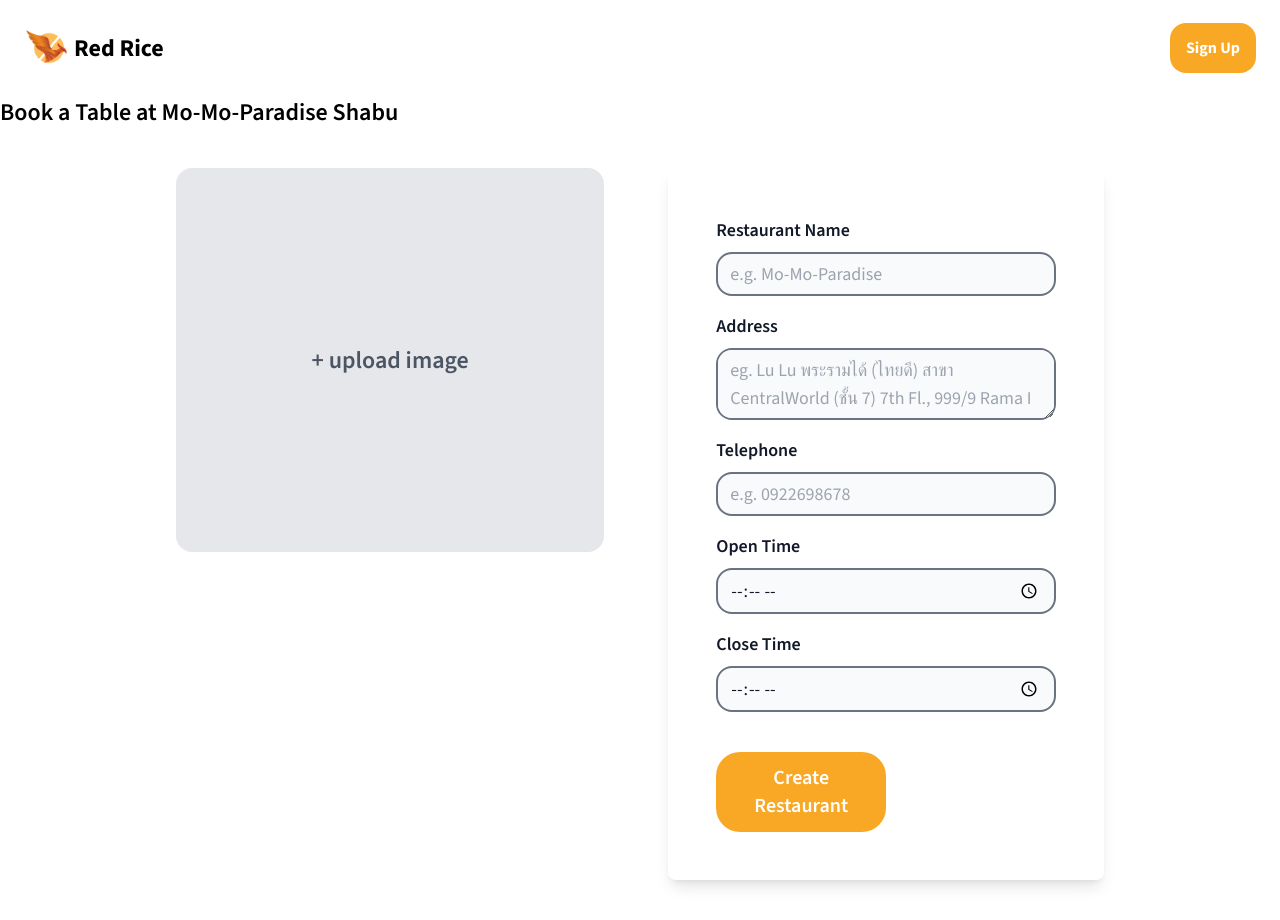
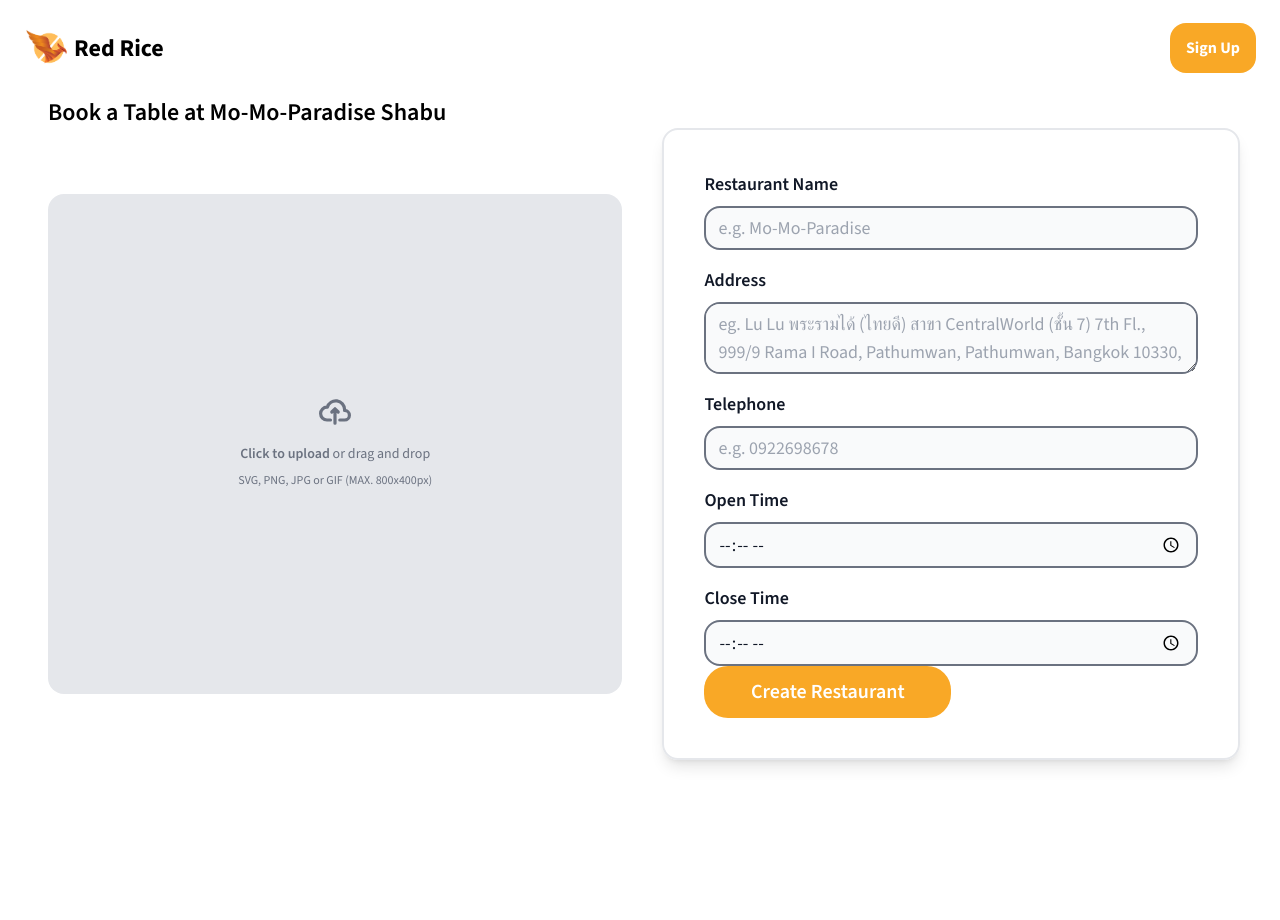
Before and after one commit to 2110503TACEDT66/swdevprac2-project-red-rice, a Next.js app: page /restaurant/create in a window 1280 px wide. After the commit the page ends 800 px from the top, so only its background shows below. Built offline with nearby package versions, Linux system fonts and the light colour scheme; no server answers.

Commit message:
feat: upload image for restaurant page

```diff
--- a/src/app/restaurant/create/page.tsx
+++ b/src/app/restaurant/create/page.tsx
@@ -1,24 +1,21 @@
 import React from 'react';
 import { mockRestaurant } from '@/mock/restaurant';
+import UploadImage from '@/components/UploadImage';
 
 const CreateReservationPage = () => {
     const restaurantData = mockRestaurant;
+
     return (
-        <div>
-            <header className="flex items-center">
+        <div className="pl-12 pr-10 w-full h-screen overflow-y-auto">
+            <div className="flex items-center">
                 <h2 className="font-semibold text-2xl">
                     Book a Table at {restaurantData.name}
                 </h2>
-            </header>
-            <main className="py-10 flex justify-center lg:space-x-16 w-screen flex-wrap lg:flex-nowrap lg:px-44">
-                <section className="w-full lg:w-1/2">
-                    <div className="w-full h-[384px] flex items-center justify-center rounded-2xl bg-gray-200 cursor-pointer">
-                        <h2 className="text-2xl font-semibold text-gray-600">
-                            + upload image
-                        </h2>
-                    </div>
-                </section>
-                <section className="mx-auto rounded-lg p-12 w-full lg:w-1/2 text-lg shadow-lg space-y-10">
+            </div>
+            <main className="w-full gap-10 flex flex-row items-center">
+                <UploadImage />
+
+                <form className="rounded-[1rem] p-10 w-1/2 text-lg shadow-lg border-2">
                     <div className="space-y-4">
                         {/* Restaurant Name input field */}
                         <div>
@@ -111,7 +108,7 @@
                     <button className="bg-redrice-yellow px-5 py-3 text-white font-semibold rounded-3xl text-xl w-full lg:w-1/2 ">
                         Create Restaurant
                     </button>
-                </section>
+                </form>
             </main>
         </div>
     );
```
